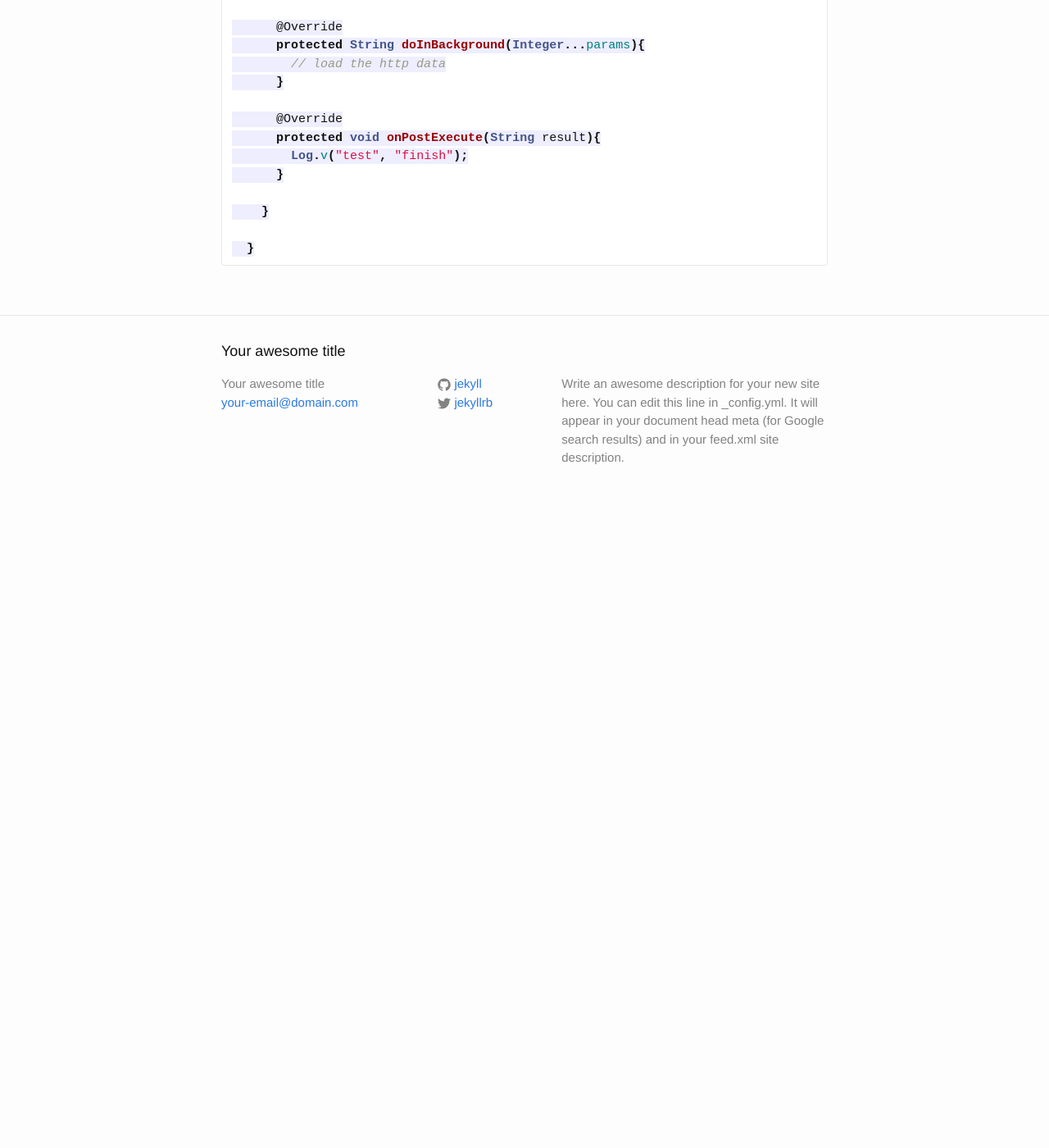
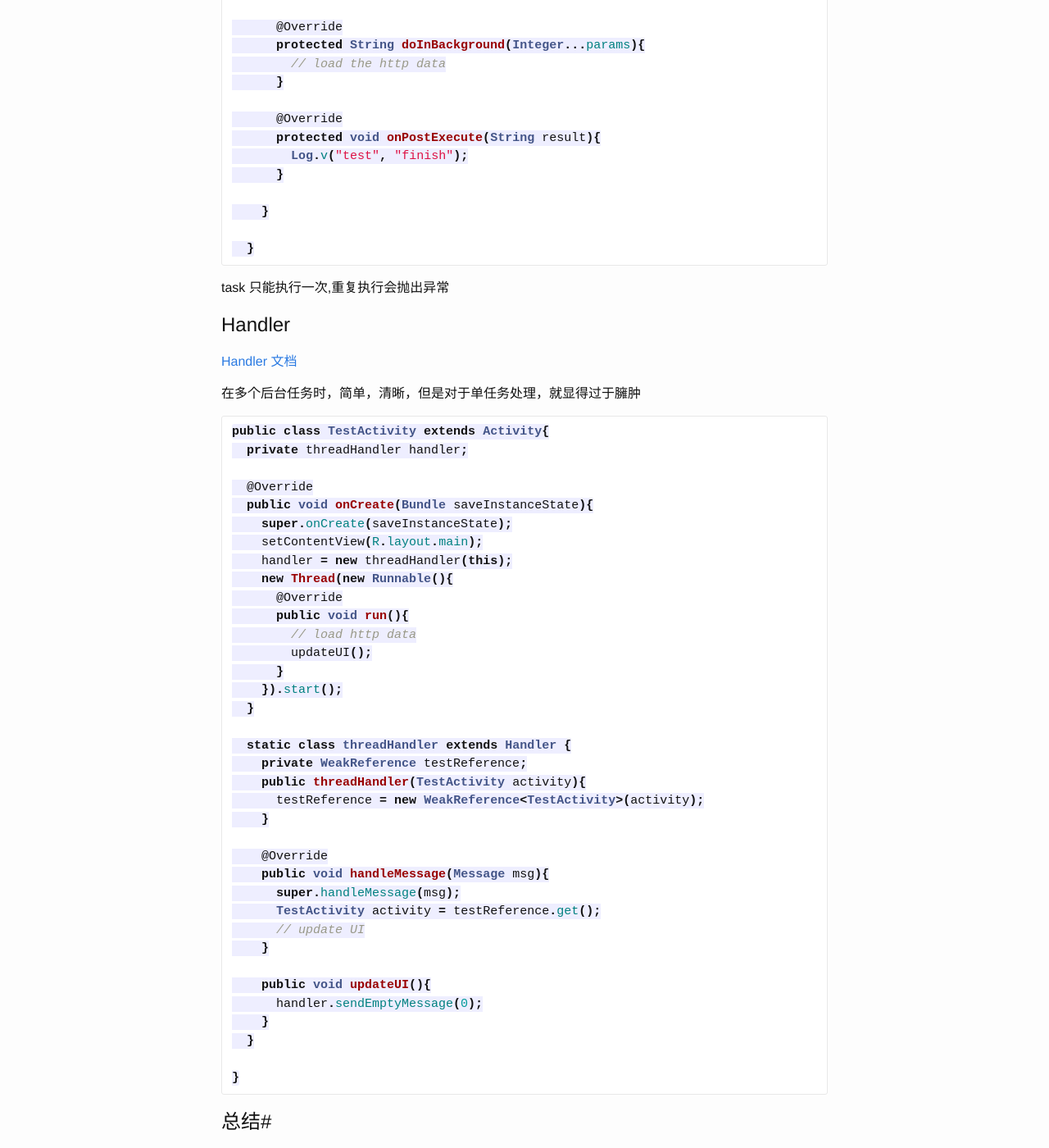
Before and after one commit to scalaview/jekyll-blog, a Jekyll site: the page built from _posts/2015-05-06-android-asynctask-and-handler.md, in a window 1280 px wide and 1400 px high, scrolled down 677 px. Shown: the whole window at 82% size. Built offline with Jekyll 4.4.1, drawn with Linux system fonts in a browser that asks for light colours; Markdown is read by kramdown in place of the engine named in the settings; before the commit the page ends 1307 px from its top, so only the background shows below that; some of the changed text lies outside the part shown.

Commit message:
add a page for android

````diff
--- a/_config.yml
+++ b/_config.yml
@@ -1,14 +1,17 @@
 # Site settings
-title: Your awesome title
-email: your-email@domain.com
+title: My Blog
+email: binzhi2012@sina.com
 description: > # this means to ignore newlines until "baseurl:"
   Write an awesome description for your new site here. You can edit this
   line in _config.yml. It will appear in your document head meta (for
   Google search results) and in your feed.xml site description.
 baseurl: "" # the subpath of your site, e.g. /blog/
-url: "http://yourdomain.com" # the base hostname & protocol for your site
-twitter_username: jekyllrb
-github_username:  jekyll
+url: "http://scalaview.github.io" # the base hostname & protocol for your site
+twitter_username: scalaview
+github_username:  scalaview
 
 # Build settings
-markdown: kramdown
+markdown: redcarpet
+redcarpet:
+  extensions: ["no_intra_emphasis", "fenced_code_blocks", "autolink", "tables", "strikethrough", "superscript", "with_toc_data"]
+highlighter: pygments
--- a/_posts/2015-05-06-android-asynctask-and-handler.md
+++ b/_posts/2015-05-06-android-asynctask-and-handler.md
@@ -41,3 +41,52 @@ AsyncTask 是android 提供的轻量级异步类，使用线程池的机制，
 
   }
 ```
+
+task 只能执行一次,重复执行会抛出异常
+
+# Handler #
+[Handler 文档](http://developer.android.com/reference/android/os/Handler.html)
+
+在多个后台任务时，简单，清晰，但是对于单任务处理，就显得过于臃肿
+
+```java
+public class TestActivity extends Activity{
+  private threadHandler handler;
+
+  @Override
+  public void onCreate(Bundle saveInstanceState){
+    super.onCreate(saveInstanceState);
+    setContentView(R.layout.main);
+    handler = new threadHandler(this);
+    new Thread(new Runnable(){
+      @Override
+      public void run(){
+        // load http data
+        updateUI();
+      }
+    }).start();
+  }
+
+  static class threadHandler extends Handler {
+    private WeakReference testReference;
+    public threadHandler(TestActivity activity){
+      testReference = new WeakReference<TestActivity>(activity);
+    }
+
+    @Override
+    public void handleMessage(Message msg){
+      super.handleMessage(msg);
+      TestActivity activity = testReference.get();
+      // update UI
+    }
+
+    public void updateUI(){
+      handler.sendEmptyMessage(0);
+    }
+  }
+
+}
+```
+
+#总结#
+使用这两种方式就能异步的请求资源，然后更新前台UI
````
